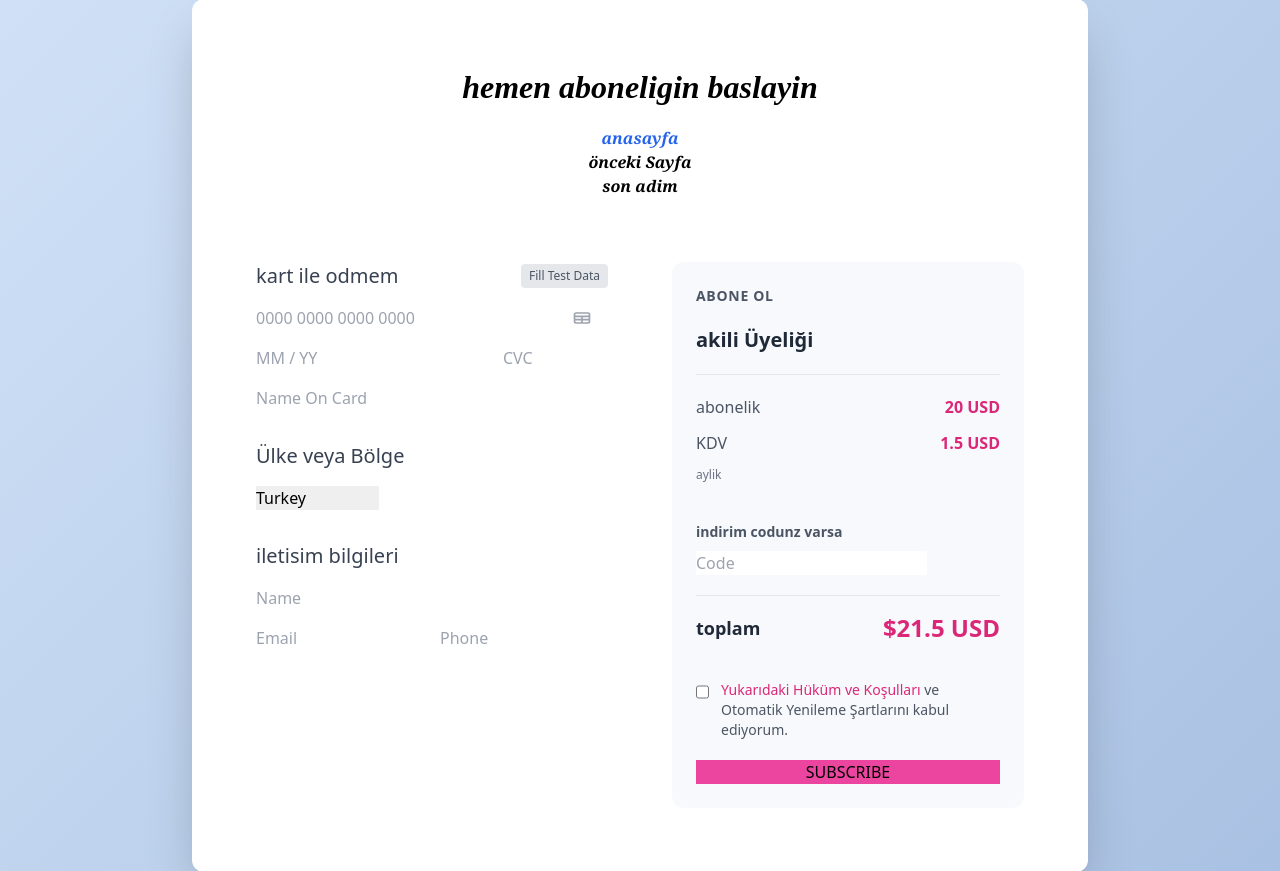
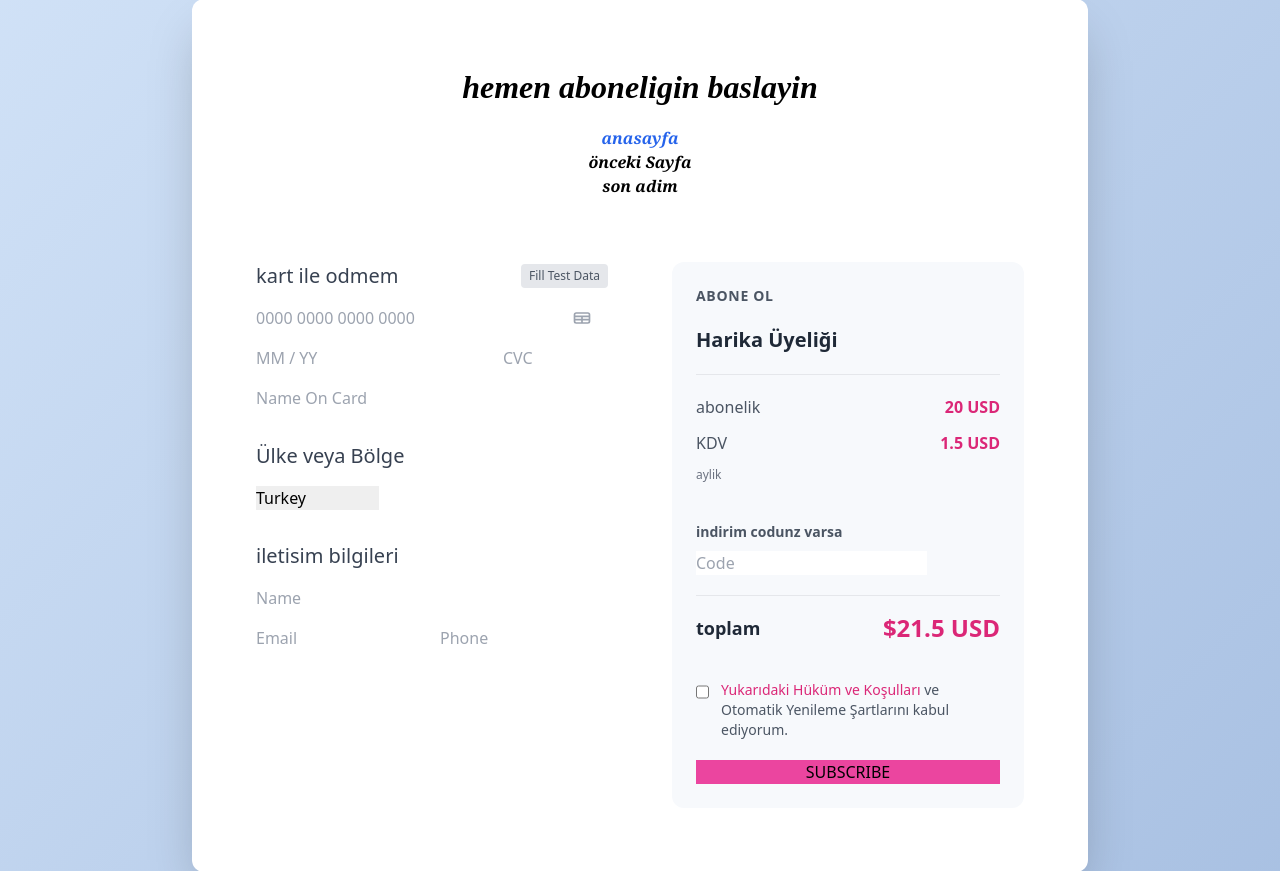
Before and after one commit to sidi96056/Ders-yonetim-system, a Django app: page /paid1/ in a window 1280 px wide. Shown: the part 65-936 px from the top of the page. Run offline with Django 5.2, Linux system fonts and the light colour scheme; some libraries are stand-ins or nearby versions.

Commit message:
Update paid1.html

```diff
--- a/Dersyonetimsystemi/Dersyonetimsystemi/templates/paid1.html
+++ b/Dersyonetimsystemi/Dersyonetimsystemi/templates/paid1.html
@@ -131,7 +131,7 @@
             <div class="lg:sticky lg:top-10">
                 <div class="summary-box rounded-xl p-6 space-y-5">
                     <h2 class="text-sm font-semibold uppercase text-gray-600 mb-4 tracking-wider">Abone ol</h2>
-                    <h3 class="text-xl font-bold text-gray-800">akili Üyeliği</h3>
+                    <h3 class="text-xl font-bold text-gray-800">Harika Üyeliği</h3>
 
                     <div class="space-y-3 pt-2 border-t border-gray-200">
                         <div class="flex justify-between pt-3">
```
